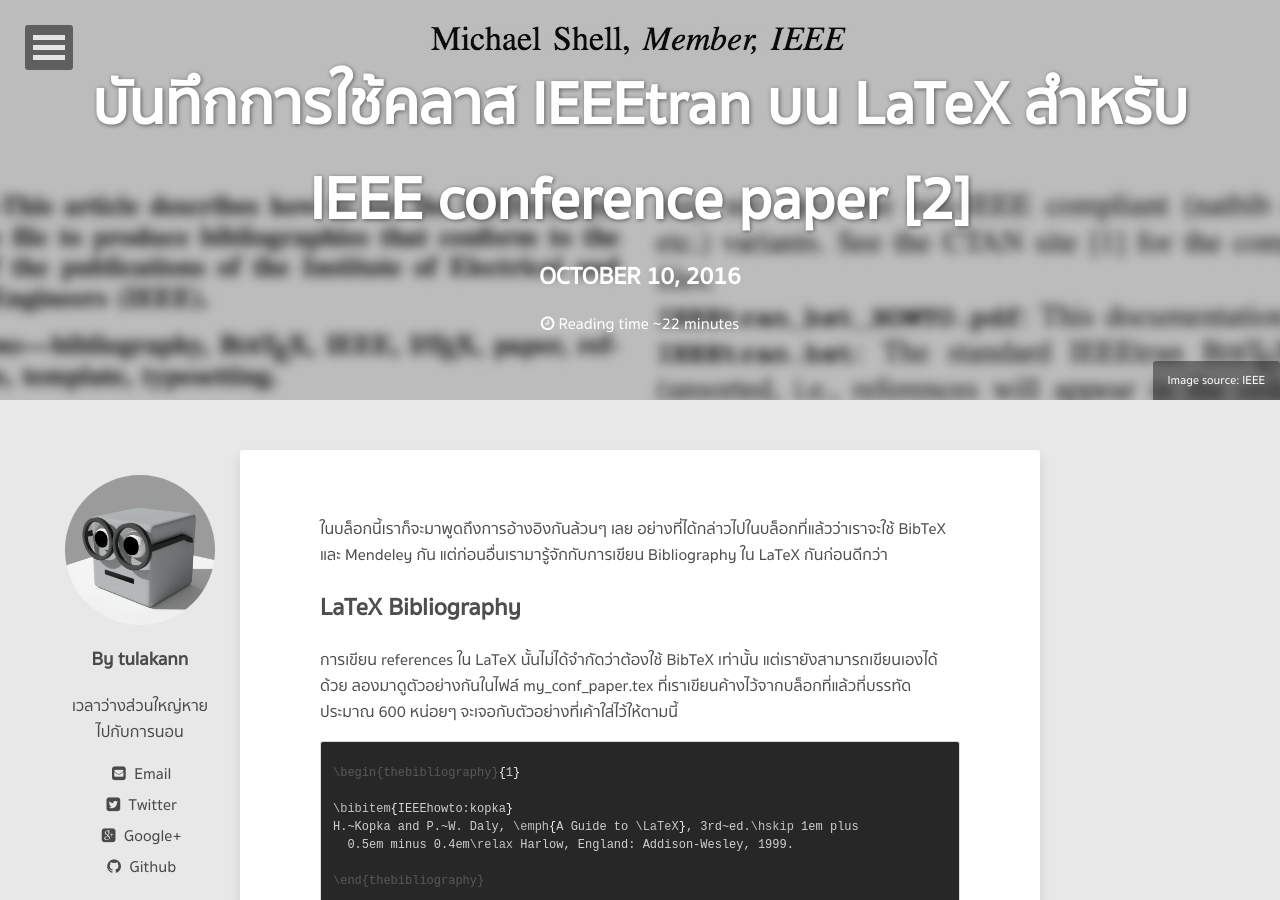
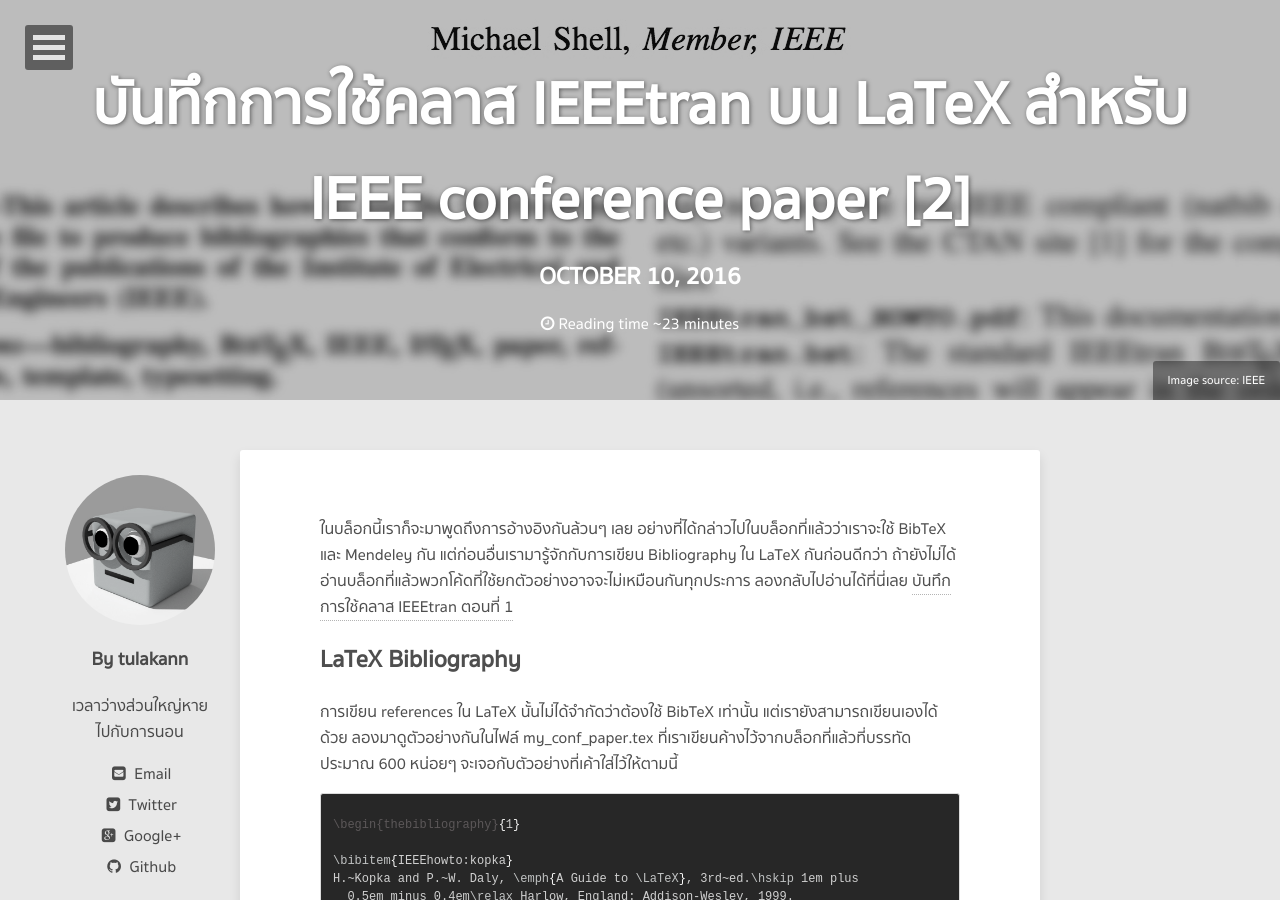
Before and after one commit to tupleblog/tupleblog.github.io, a Jekyll site: the page built from _posts/2016-10-10-bibtex-ieeetran.md, in a window 1280 px wide and 900 px high. Built offline with Jekyll 4.4.1, drawn with Linux system fonts in a browser that asks for light colours; nearby versions of some CDN libraries; comment, search, counter and statistics services are not loaded.

Commit message:
add links to connect blog series

```diff
--- a/_posts/2016-10-10-bibtex-ieeetran.md
+++ b/_posts/2016-10-10-bibtex-ieeetran.md
@@ -13,7 +13,7 @@
 date: 2016-10-10 15:30:00
 ---
 
-ในบล็อกนี้เราก็จะมาพูดถึงการอ้างอิงกันล้วนๆ เลย อย่างที่ได้กล่าวไปในบล็อกที่แล้วว่าเราจะใช้ BibTeX และ Mendeley กัน แต่ก่อนอื่นเรามารู้จักกับการเขียน Bibliography ใน LaTeX กันก่อนดีกว่า
+ในบล็อกนี้เราก็จะมาพูดถึงการอ้างอิงกันล้วนๆ เลย อย่างที่ได้กล่าวไปในบล็อกที่แล้วว่าเราจะใช้ BibTeX และ Mendeley กัน แต่ก่อนอื่นเรามารู้จักกับการเขียน Bibliography ใน LaTeX กันก่อนดีกว่า ถ้ายังไม่ได้อ่านบล็อกที่แล้วพวกโค้ดที่ใช้ยกตัวอย่างอาจจะไม่เหมือนกันทุกประการ ลองกลับไปอ่านได้ที่นี่เลย [บันทึกการใช้คลาส IEEEtran ตอนที่ 1](http://tupleblog.github.io/latex-ieeetran/)
 
 ## LaTeX Bibliography
 การเขียน references ใน LaTeX นั้นไม่ได้จำกัดว่าต้องใช้ BibTeX เท่านั้น แต่เรายังสามารถเขียนเองได้ด้วย ลองมาดูตัวอย่างกันในไฟล์ my_conf_paper.tex ที่เราเขียนค้างไว้จากบล็อกที่แล้วที่บรรทัดประมาณ 600 หน่อยๆ จะเจอกับตัวอย่างที่เค้าใส่ไว้ให้ตามนี้
```
Also changed, not shown: _posts/2016-10-08-latex-ieeetran.md (+2 -0 lines).
